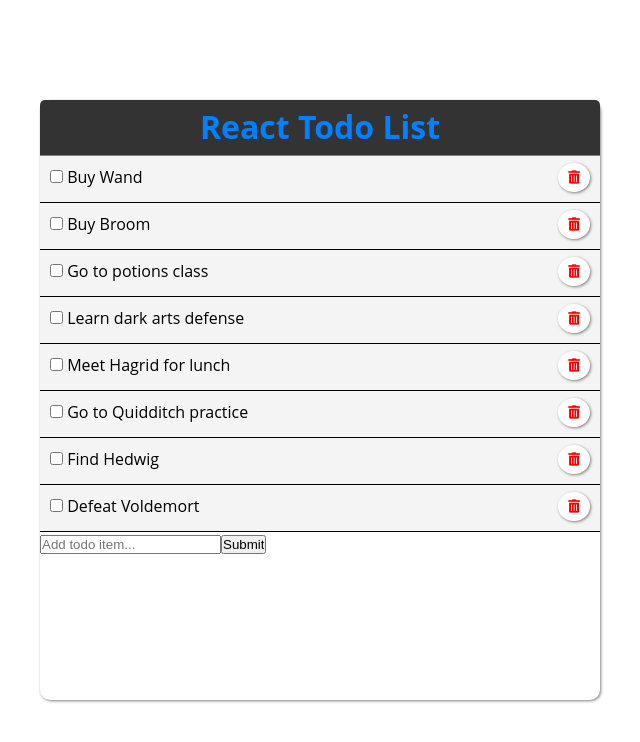
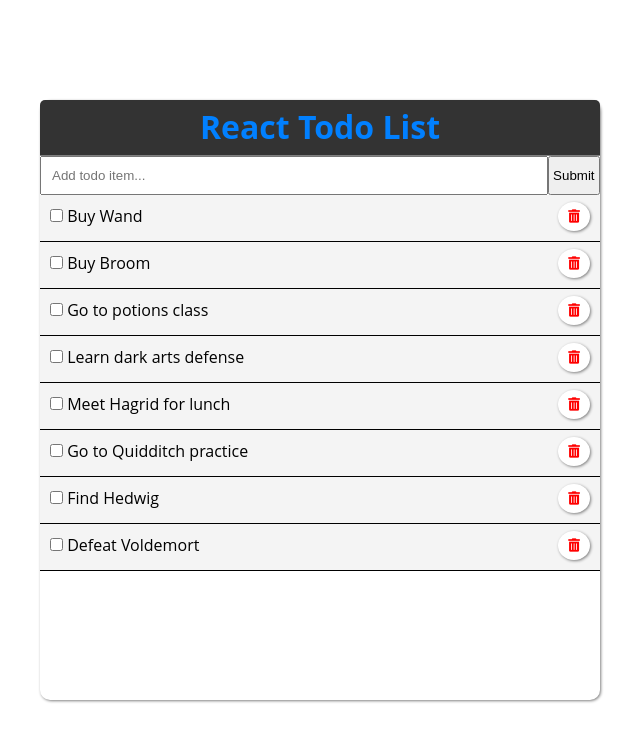
Before and after one commit to JS-goose/react-todo-list, a React (Create React App) app: page / in a window 1280 px wide. Shown: the top 742 px of the page, without its empty margins (320-960 px from the left). Built offline with nearby package versions, Linux system fonts and the light colour scheme.

Commit message:
adjusted styling of inputs

```diff
--- a/src/App.js
+++ b/src/App.js
@@ -73,8 +73,8 @@ class App extends Component {
     return (
       <div className="App" style={todoStyle}>
         <Header />
+        <AddTodo />
         <Todos todos={this.state.todos} toggleComplete={this.toggleComplete} delItem = {this.delItem}/>
-        <AddTodo />
       </div>
     );
   }
--- a/src/components/AddTodo.js
+++ b/src/components/AddTodo.js
@@ -1,14 +1,14 @@
-import React, { Component } from 'react'
+import React, { Component } from "react";
 
 export class AddTodo extends Component {
   render() {
     return (
-      <form>
-        <input type="text" name="title" placeholder="Add todo item..."/>
-        <input type="submit" value="Submit" className="addBtn"/>
+      <form style={{ display: 'flex' }}>
+        <input type="text" name="title" placeholder="Add todo item..." style={{flex: '10', padding: '10px'}}/>
+        <input type="submit" value="Submit" className="addBtn" style={{flex: '1'}}/>
       </form>
-    )
+    );
   }
 }
 
-export default AddTodo
+export default AddTodo;
```
